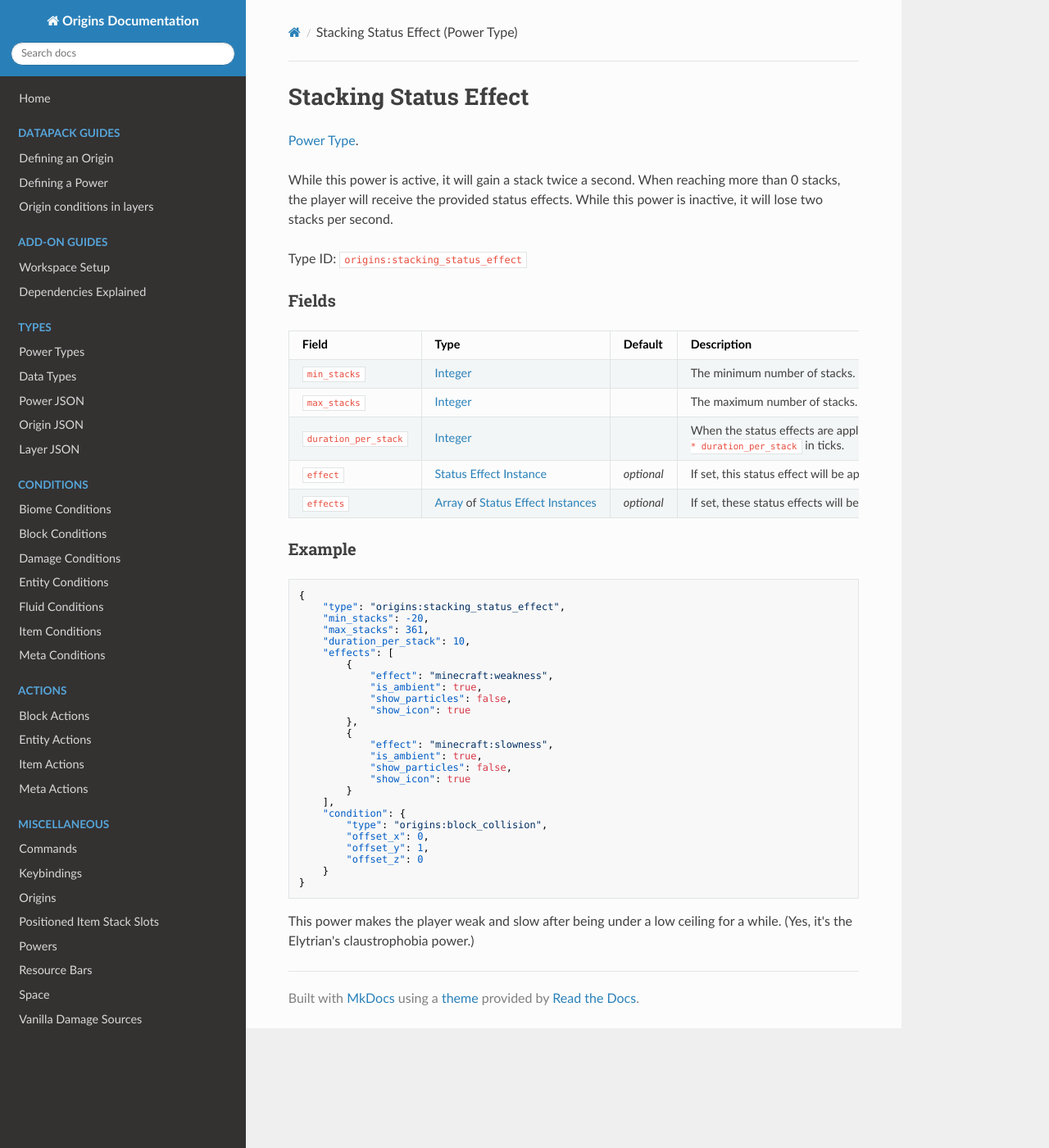
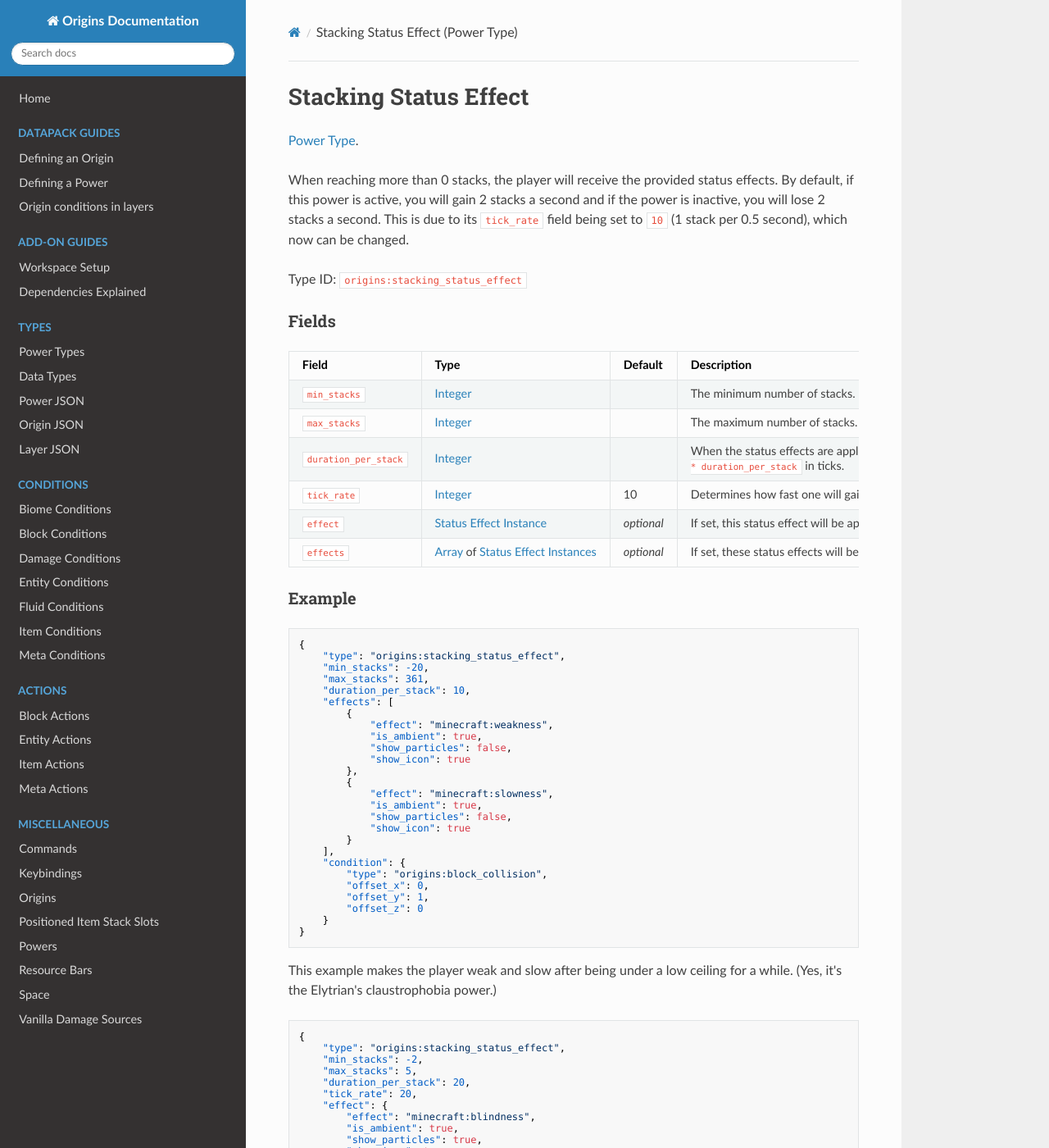
Before and after one commit to apace100/origins-docs, an MkDocs documentation site: the page built from docs/power_types/stacking_status_effect.md, in a window 1280 px wide and 1400 px high. Shown: the whole window at 82% size. Built offline with MkDocs 1.6.1, drawn with Linux system fonts in a browser that asks for light colours; nearby versions of some CDN libraries; some of the changed text lies outside the part shown.

Commit message:
Updated `stacking_status_effect.md` Now includes the new `tick_rate` field inside its 'Fields' table

````diff
--- a/docs/power_types/stacking_status_effect.md
+++ b/docs/power_types/stacking_status_effect.md
@@ -6,7 +6,7 @@ date: 2021-04-08
 
 [Power Type](../power_types.md).
 
-While this power is active, it will gain a stack twice a second. When reaching more than 0 stacks, the player will receive the provided status effects. While this power is inactive, it will lose two stacks per second.
+When reaching more than 0 stacks, the player will receive the provided status effects. By default, if this power is active, you will gain 2 stacks a second and if the power is inactive, you will lose 2 stacks a second. This is due to its `tick_rate` field being set to `10` (1 stack per 0.5 second), which now can be changed.
 
 Type ID: `origins:stacking_status_effect`
 
@@ -17,6 +17,7 @@ Field  | Type | Default | Description
 `min_stacks` | [Integer](../data_types/integer.md) | | The minimum number of stacks. Negative numbers are allowed.
 `max_stacks` | [Integer](../data_types/integer.md) | | The maximum number of stacks.
 `duration_per_stack` | [Integer](../data_types/integer.md) | | When the status effects are applied, their duration will be `stacks * duration_per_stack` in ticks.
+`tick_rate` | [Integer](../data_types/integer.md) | 10 | Determines how fast one will gain/lose stacks.
 `effect` | [Status Effect Instance](../data_types/status_effect_instance.md) | _optional_ | If set, this status effect will be applied by this power.
 `effects` | [Array](../data_types/array.md) of [Status Effect Instances](../data_types/status_effect_instance.md) | _optional_ | If set, these status effects will be applied by this power.
 
@@ -49,4 +50,25 @@ Field  | Type | Default | Description
   	}
 }
 ```
-This power makes the player weak and slow after being under a low ceiling for a while. (Yes, it's the Elytrian's claustrophobia power.)
+This example makes the player weak and slow after being under a low ceiling for a while. (Yes, it's the Elytrian's claustrophobia power.)
+<br>
+
+```json
+{
+    "type": "origins:stacking_status_effect",
+    "min_stacks": -2,
+    "max_stacks": 5,
+    "duration_per_stack": 20,
+    "tick_rate": 20,
+    "effect": {
+        "effect": "minecraft:blindness",
+        "is_ambient": true,
+        "show_particles": true,
+        "show_icon": true
+    },
+    "condition": {
+        "type": "origins:exposed_to_sun"
+    }
+}
+```
+This example makes the player blind after being exposed to the sun for at least 4 seconds.
````
